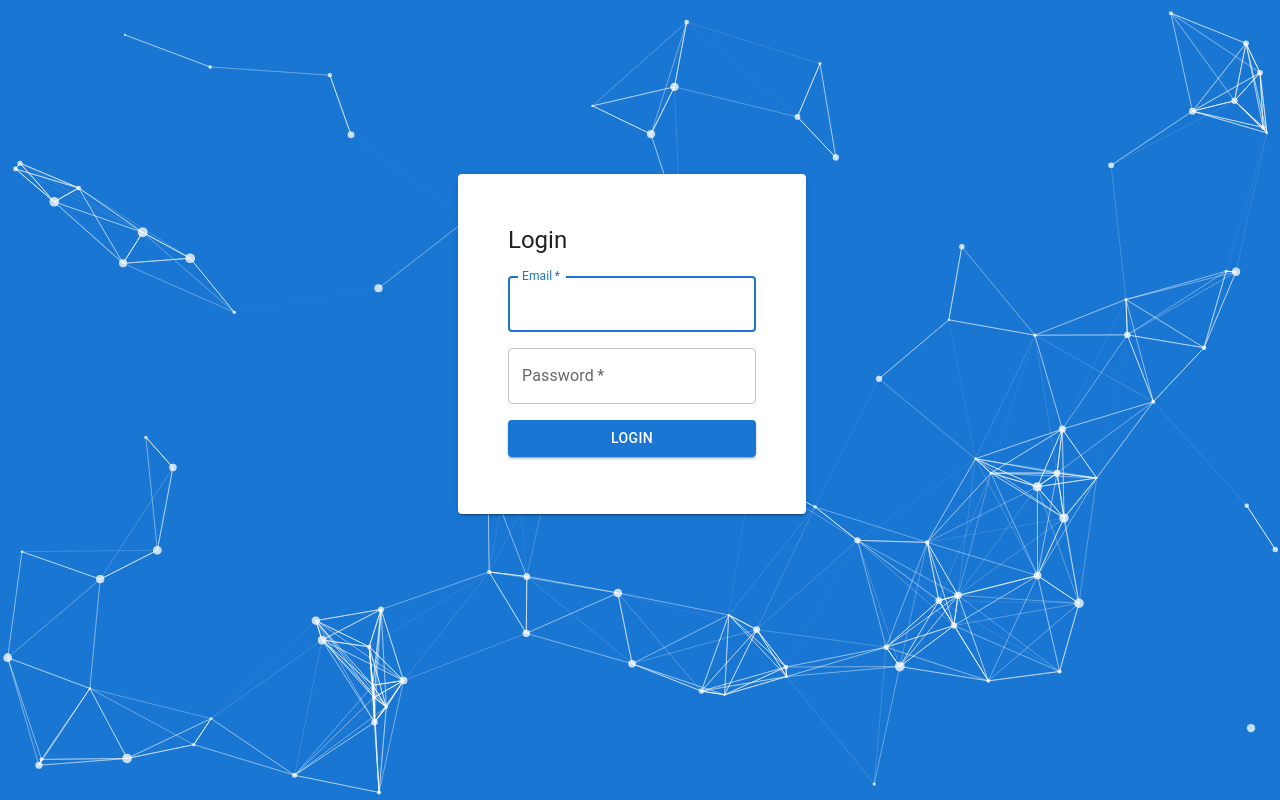
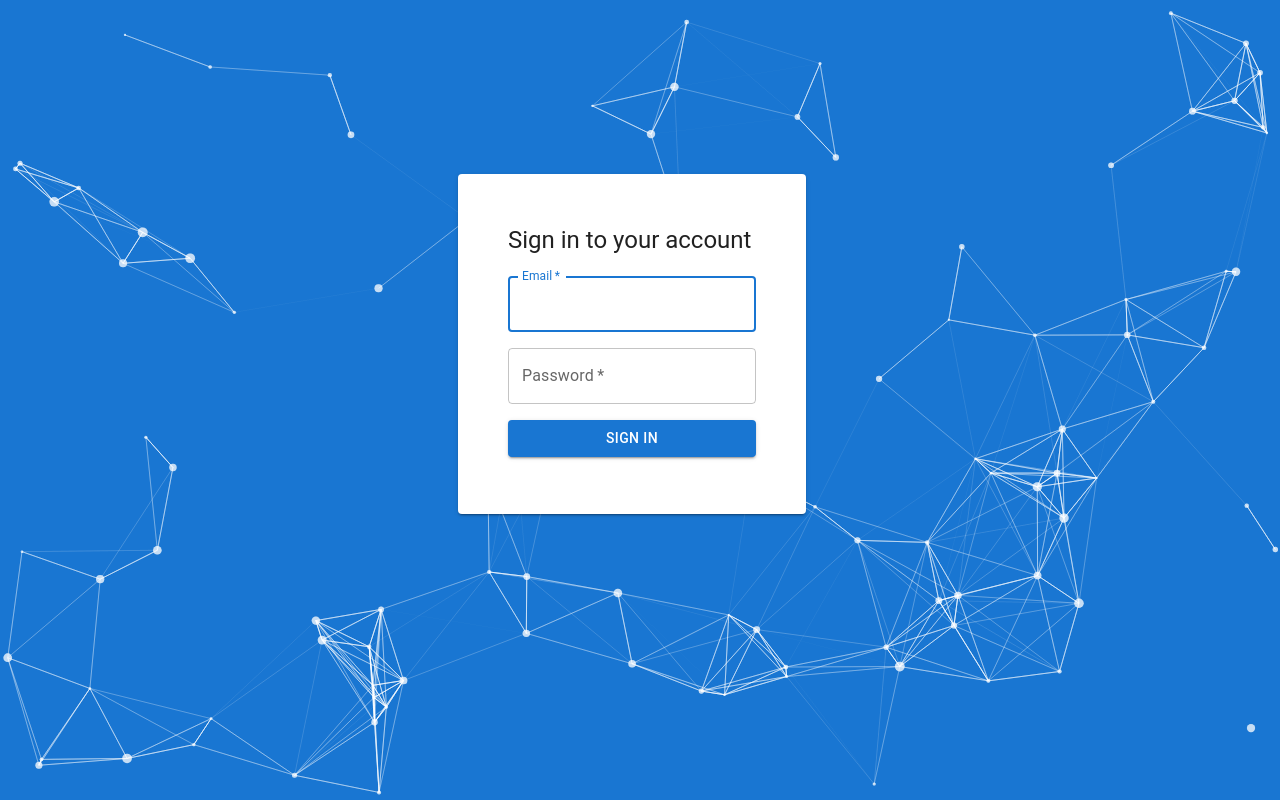
Before and after one commit to Mozzo1000/product-database, a React (Create React App) app in the folder frontend/: page /login in a window 1280 px wide. Built offline with nearby package versions, Linux system fonts and the light colour scheme.

Commit message:
Change login to sign in in text

```diff
--- a/frontend/src/pages/Login.js
+++ b/frontend/src/pages/Login.js
@@ -126,7 +126,7 @@ function LoginPage(props) {
                     <Grid container direction="column" justifyContent="center" spacing={2} className="login-form">
                         <Paper variant="elevation" elevation={2} className="login-background">
                             <Grid item>
-                                <Typography component="h1" variant="h5">Login</Typography><br />
+                                <Typography component="h1" variant="h5">Sign in to your account</Typography><br />
                             </Grid>
                             <Grid item>
                                 <form onSubmit={handleLogin}>
@@ -138,7 +138,7 @@ function LoginPage(props) {
                                             <TextField type="password" label="Password" fullWidth required name="password" variant="outlined" value={password} onChange={e => setPassword(e.target.value)} />
                                         </Grid>
                                         <Grid item>
-                                            <Button variant="contained" color="primary" type="submit" fullWidth>Login</Button>
+                                            <Button variant="contained" color="primary" type="submit" fullWidth>Sign In</Button>
                                         </Grid>
                                     </Grid>
                                 </form>
```
